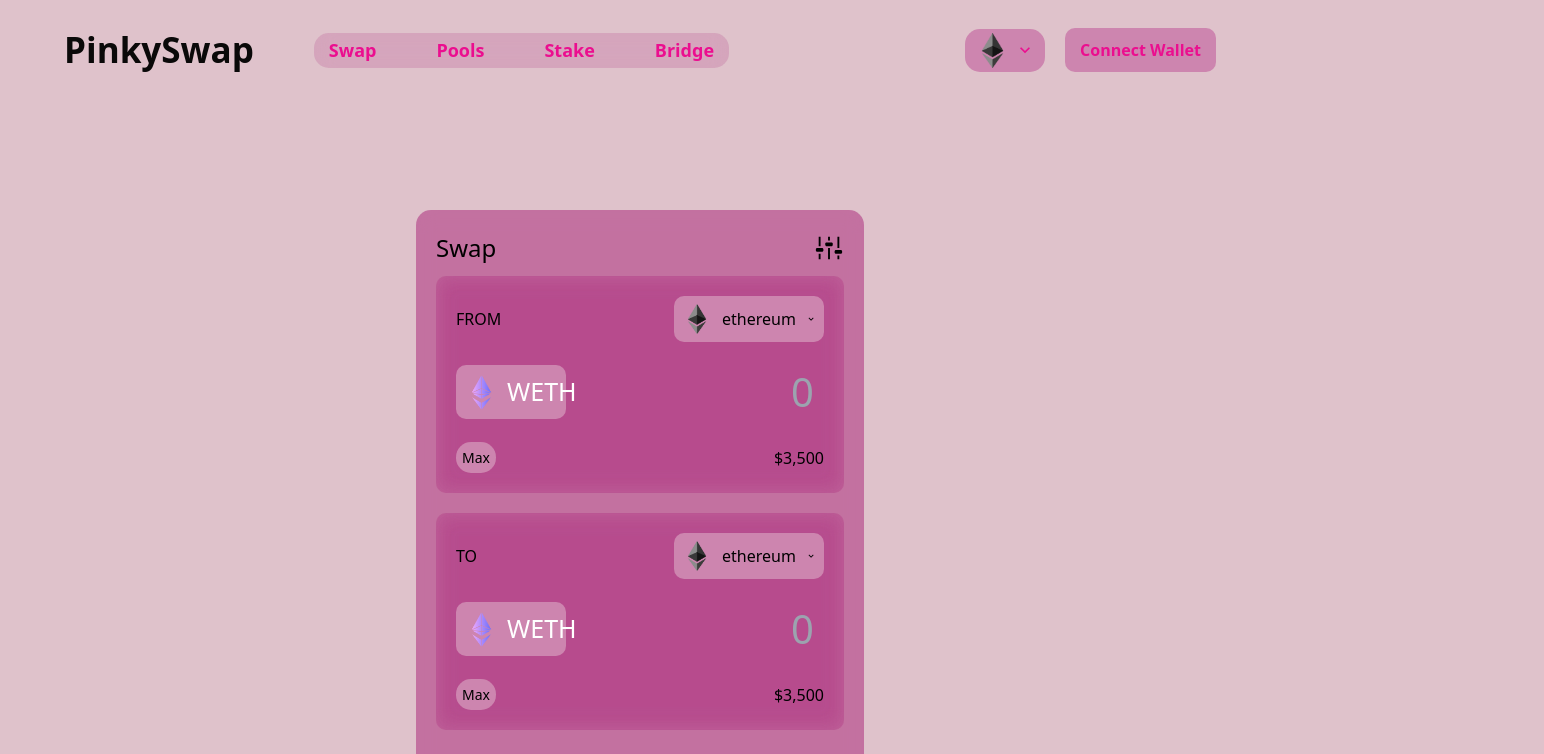
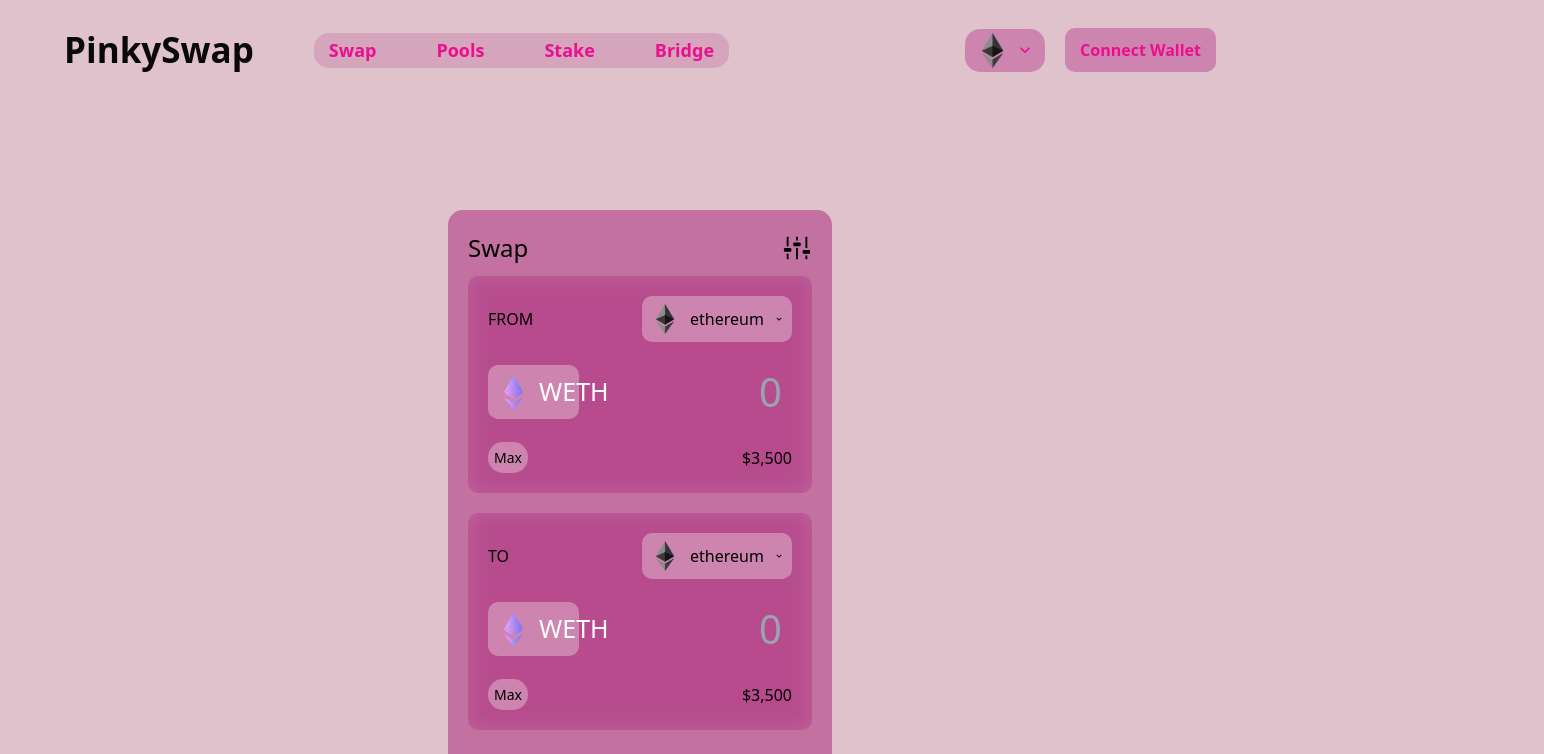
Before and after one commit to raazymuhd1/Yolo-Dex, a React (Vite) app: page / in a window 1280 px wide. Shown: the top 754 px of the page, 1544 px wide, since content can reach past the window. Built offline with nearby package versions, Linux system fonts and the light colour scheme.

Commit message:
setup a route for bridge, stake, and pool pages

```diff
--- a/package.json
+++ b/package.json
@@ -10,6 +10,8 @@
     "preview": "vite preview"
   },
   "dependencies": {
+    "@rainbow-me/rainbowkit": "^2.2.3",
+    "@tanstack/react-query": "^5.64.2",
     "@thirdweb-dev/react": "^3.11.11",
     "@thirdweb-dev/sdk": "^3.10.14",
     "ethers": "^5.7.2",
@@ -20,7 +22,9 @@
     "react-dom": "^18.2.0",
     "react-icons": "^4.8.0",
     "react-router-dom": "^6.11.1",
-    "react-scroll": "^1.8.9"
+    "react-scroll": "^1.8.9",
+    "viem": "^2.22.14",
+    "wagmi": "^2.14.9"
   },
   "devDependencies": {
     "@types/react": "^18.0.28",
--- a/src/App.jsx
+++ b/src/App.jsx
@@ -1,5 +1,6 @@
 import { Route, Routes } from 'react-router-dom'
 import { Header, Swap, TestSwap, Footer } from './components'
+import { Bridge, Pool, Stake } from "./pages"
 import SwapContextProvider from "./components/ContextApi"
 
 const App = () => {
@@ -9,6 +10,9 @@
        <Routes>
           <Route path='/' element={<Swap />} />
           <Route path='/test-swap' element={<TestSwap />} />
+          <Route path='/bridge' element={<Bridge />} />
+          <Route path='/stake' element={<Stake />} />
+          <Route path='/pool' element={<Pool />} />
        </Routes>
        <Footer />
     </SwapContextProvider>
--- a/src/components/Swap/index.jsx
+++ b/src/components/Swap/index.jsx
@@ -11,7 +11,7 @@
   return (
     <div className='w-full h-full flex justify-center'>
 
-       <div className="flex relative lg:w-[35%] md:w-[50%] w-[80%] mt-[110px] min-h-[500px] max-h-[650px] flex-col rounded-[15px] p-[20px] second-theme">
+       <div className="flex relative lg:w-[30%] md:w-[50%] w-[80%] mt-[110px] min-h-[500px] max-h-[650px] flex-col rounded-[15px] p-[20px] second-theme">
           <div className="flex items-center justify-between w-full">
               <h2 className='text-[1.5rem] text-black'> Swap </h2>
               <VscSettings onClick={() => setShowSettings(!showSettings)} className="text-[30px] cursor-pointer" />
--- a/src/index.css
+++ b/src/index.css
@@ -49,7 +49,7 @@
     }
 
     .fade_out_btm {
-        @apply translate-y-[100px] opacity-0;
+        @apply translate-y-[640px] opacity-0;
     }
 
     .fade_in_left {
```
Also changed, not shown: 1 other file (tests, documents, lock files or other folders).
